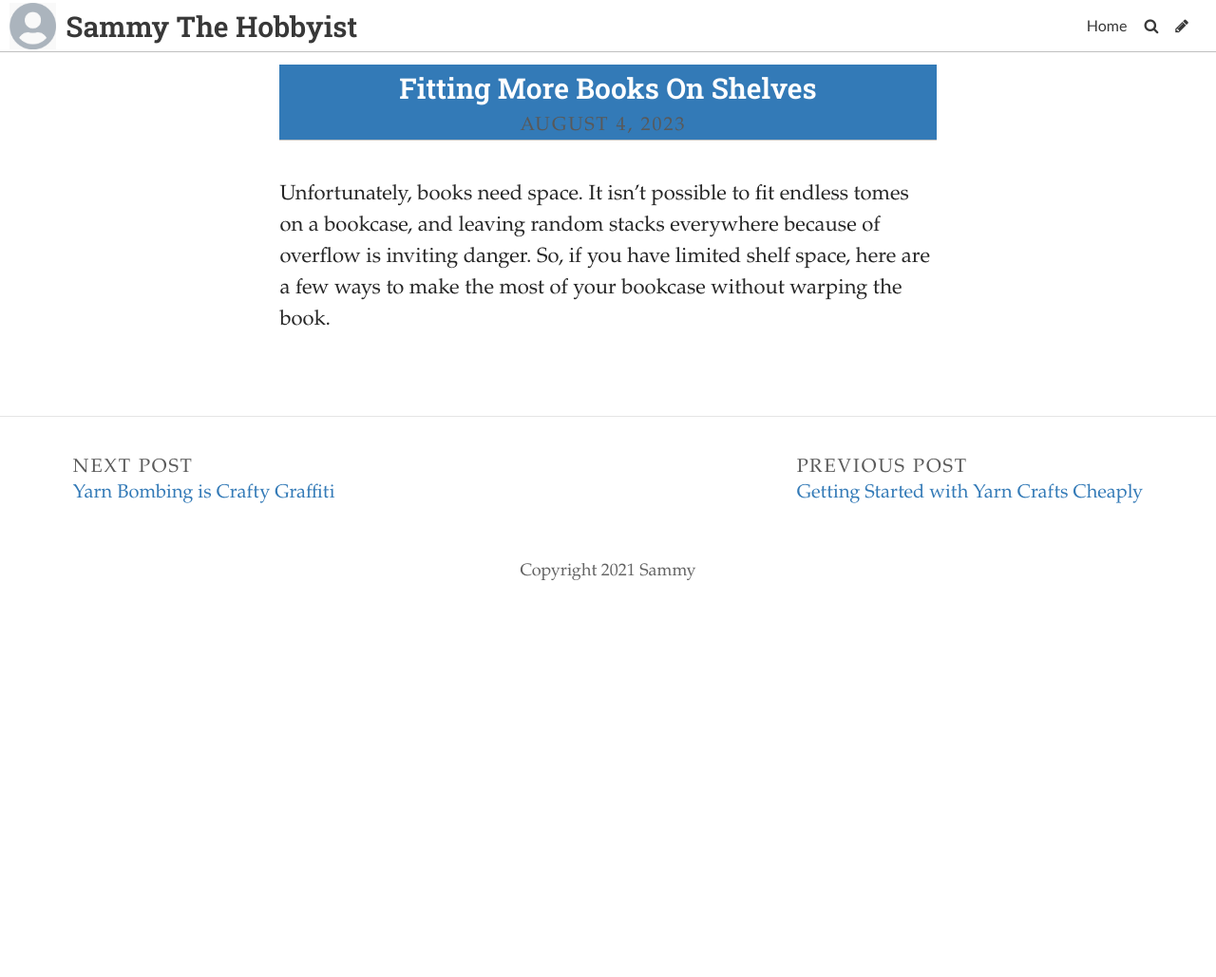
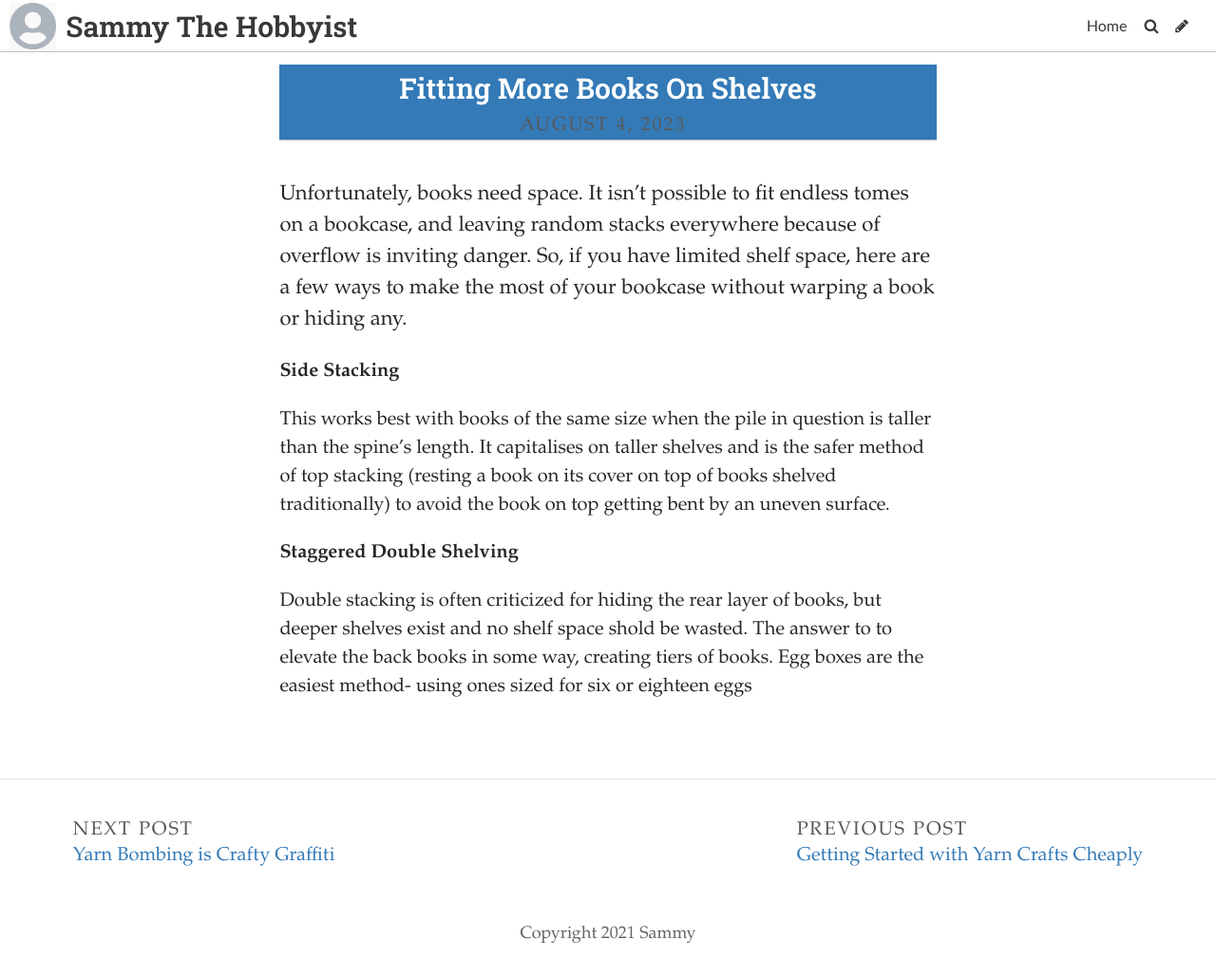
Before and after one commit to SammySpinsAYarn/Blog, a Jekyll site: the page built from _posts/2023-08-21-where-do-we-go-from-here.md, in a window 1280 px wide. Shown: the whole page at 95% size. Built offline with Jekyll 4.4.1, drawn with Linux system fonts in a browser that asks for light colours; some web fonts are replaced; before the commit the page ends 900 px from its top, so only the background shows below that.

Commit message:
Update Post “2023-08-21-where-do-we-go-from-here”

```diff
--- a/_posts/2023-08-21-where-do-we-go-from-here.md
+++ b/_posts/2023-08-21-where-do-we-go-from-here.md
@@ -5,4 +5,12 @@ date: 2023-08-04T14:00:40.515Z
 title_color: "#ffffff"
 comments: false
 ---
-Unfortunately, books need space. It isn't possible to fit endless tomes on a bookcase, and leaving random stacks everywhere because of overflow is inviting danger. So, if you have limited shelf space, here are a few ways to make the most of your bookcase without warping the book.
+Unfortunately, books need space. It isn't possible to fit endless tomes on a bookcase, and leaving random stacks everywhere because of overflow is inviting danger. So, if you have limited shelf space, here are a few ways to make the most of your bookcase without warping a book or hiding any.
+
+**S﻿ide Stacking**
+
+T﻿his works best with books of the same size when the pile in question is taller than the spine's length. It capitalises on taller shelves and is the safer method of top stacking (resting a book on its cover on top of books shelved traditionally) to avoid the book on top getting bent by an uneven surface.
+
+**S﻿taggered Double Shelving**
+
+D﻿ouble stacking is often criticized for hiding the rear layer of books, but deeper shelves exist and no shelf space shold be wasted. The answer to to elevate the back books in some way, creating tiers of books. Egg boxes are the easiest method- using ones sized for six or eighteen eggs
```
